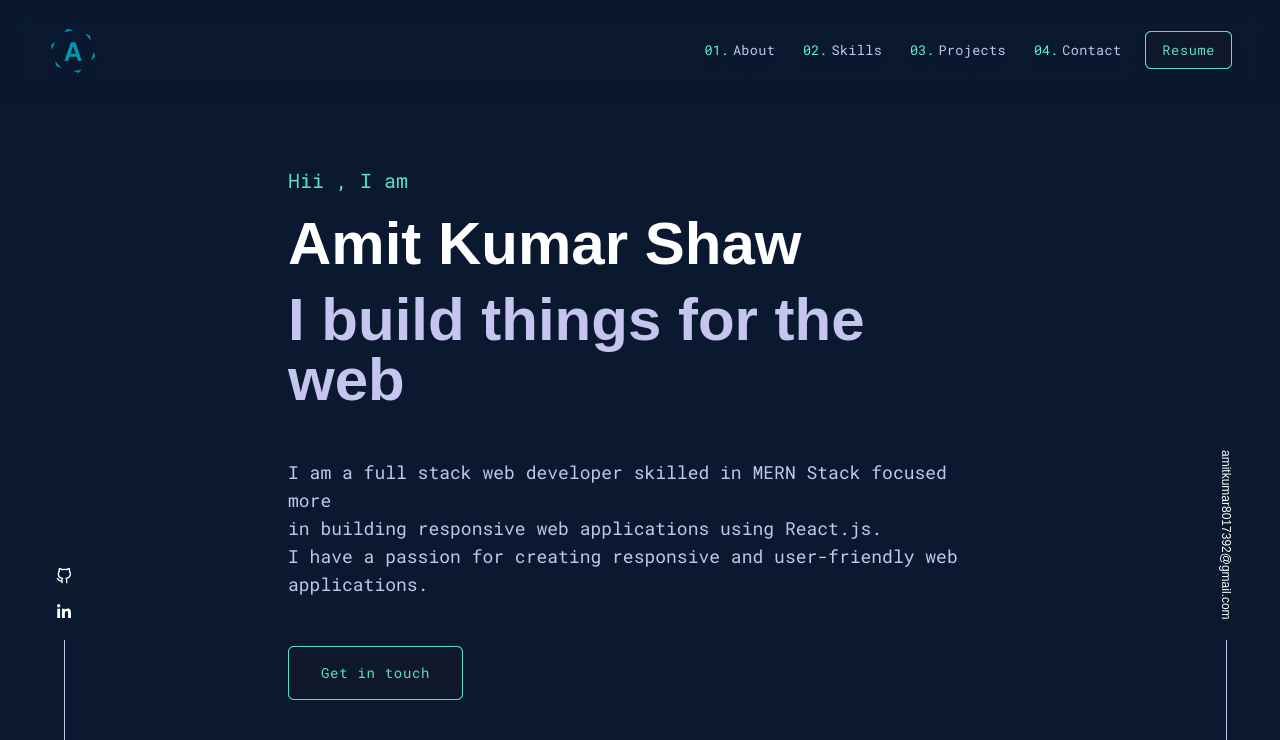
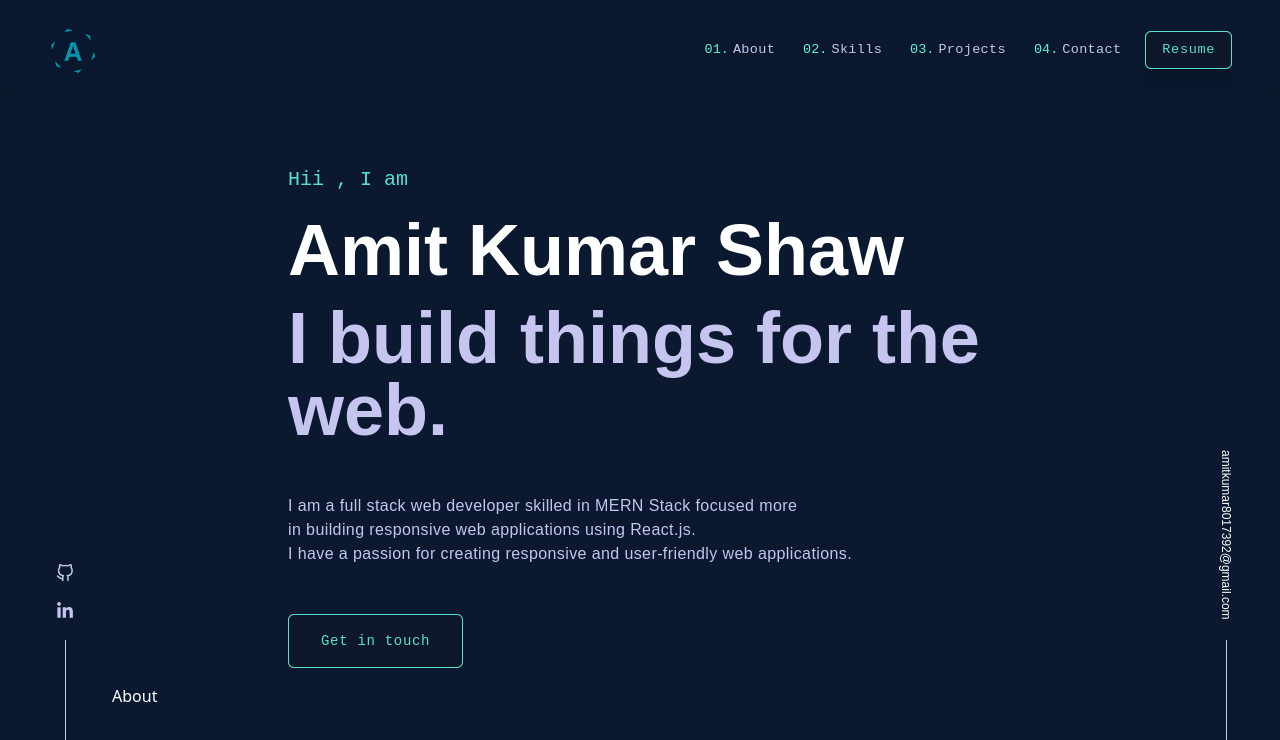
Before and after one commit to Amit-Shaw7/portfolio-2.0, a Next.js app: page / in a window 1280 px wide. Shown: the top 740 px of the page. Built offline with nearby package versions, Linux system fonts and the light colour scheme.

Commit message:
hero section added

```diff
--- a/app/globals.css
+++ b/app/globals.css
@@ -22,10 +22,10 @@ body,
 }
 
 .font-nunito {
-  font-family: 'Montserrat', sans-serif;
+  /* font-family: 'Montserrat', sans-serif;
   font-family: 'Nunito', sans-serif;
   font-family: 'Roboto', sans-serif;
-  font-family: 'Roboto Mono', monospace;
+  font-family: 'Roboto Mono', monospace; */
   font-family: 'Urbanist', sans-serif;
 }
 
--- a/app/layout.tsx
+++ b/app/layout.tsx
@@ -1,9 +1,6 @@
 import type { Metadata } from 'next'
-import { Roboto_Mono } from 'next/font/google'
 import './globals.css'
 import Navbar from '@/components/Navbar'
-
-const font = Roboto_Mono({ weight: '400', subsets: ['latin'] });
 
 export const metadata: Metadata = {
   title: 'Amit',
@@ -17,7 +14,7 @@ export default function RootLayout({
 }) {
   return (
     <html lang="en">
-      <body className={`bg-bg text-white ${font.className}`}>
+      <body className={`bg-bg text-white`}>
         <Navbar />
         {children}
       </body>
--- a/app/page.tsx
+++ b/app/page.tsx
@@ -1,5 +1,6 @@
 import Container from '@/components/Container'
 import Wrapper from '@/components/Wrapper'
+import About from '@/sections/About'
 import Hero from '@/sections/Hero'
 import Image from 'next/image'
 
@@ -9,6 +10,7 @@ export default function Home() {
       <Container>
         <Wrapper>
           <Hero />
+          <About />
         </Wrapper>
       </Container>
     </main>
--- a/components/Wrapper.tsx
+++ b/components/Wrapper.tsx
@@ -1,6 +1,5 @@
 import { socialLinks } from '@/constants/socialLinks'
 import React from 'react'
-import { FaGithub } from 'react-icons/fa'
 
 const Wrapper = ({
     children
@@ -10,6 +9,7 @@ const Wrapper = ({
     const email = "amitkumar8017392@gmail.com";
     return (
         <div className='w-full mt-[150px]'>
+            {/* -------------------------- left side social links -------------------------- */}
             <div
                 id='social-links'
                 aria-label='social-links'
@@ -20,7 +20,7 @@ const Wrapper = ({
                         socialLinks.map((item) => (
                             <a
                                 key={item.name}
-                                className='hover:text-highlight'
+                                className='hover:text-highlight hover:-translate-y-1 text-unselected transition duration-300 text-lg'
                                 href={item.url}
                             >
                                 <item.icon />
@@ -31,6 +31,8 @@ const Wrapper = ({
                 <div className='h-40 w-[1px] bg-unselected'></div>
             </div>
 
+
+            {/* -------------------------- hero component -------------------------- */}
             <div
                 id='main-content'
                 aria-label='main-content'
@@ -38,6 +40,8 @@ const Wrapper = ({
                 {children}
             </div>
 
+
+            {/* -------------------------- right side mail to link -------------------------- */}
             <div
                 id='mail-links'
                 aria-label='mail-links'
--- a/package.json
+++ b/package.json
@@ -3,7 +3,7 @@
   "version": "0.1.0",
   "private": true,
   "scripts": {
-    "dev": "next dev",
+    "dev": "next dev -p 8000",
     "build": "next build",
     "start": "next start",
     "lint": "next lint"
--- /dev/null
+++ b/sections/About.tsx
@@ -0,0 +1,11 @@
+import React from 'react'
+
+type Props = {}
+
+const About = (props: Props) => {
+  return (
+    <div>About</div>
+  )
+}
+
+export default About
--- a/sections/Hero.tsx
+++ b/sections/Hero.tsx
@@ -9,12 +9,12 @@ const Hero = (props: Props) => {
       <div className="w-full xl:px-44 lg:px-12 px-4 py-4 font-nunito">
         <div className='w-full'>
           <p className='text-xl text-highlight font-roboto'>Hii , I am</p>
-            <p className='text-4xl md:text-5xl lg:text-5xl xl:text-6xl font-bold mt-5'>Amit Kumar Shaw</p>
-            <p className='text-4xl md:text-5xl lg:text-5xl xl:text-6xl text-unselected font-bold text-unselecteds mt-4'>I build things for the web</p>
+          <p className='text-4xl md:text-5xl lg:text-5xl xl:text-7xl font-bold mt-5'>Amit Kumar Shaw</p>
+          <p className='text-4xl md:text-5xl lg:text-5xl xl:text-7xl text-unselected font-bold text-unselecteds mt-4'>I build things for the web.</p>
         </div>
 
-          <div className='my-12 font-roboto'>
-            <p className='text-unselected  text-sm lg:text-lg'>
+        <div className='my-12'>
+          <p className='text-unselected font-nunito tracking-wide text-sm lg:text-[16px] leading-6'>
             I am a full stack web developer skilled in MERN Stack focused more
             <br />
             in building responsive web applications using React.js.
@@ -23,7 +23,11 @@ const Hero = (props: Props) => {
           </p>
         </div>
 
-          <Button size='large' title='Get in touch' fullWidth={false} />
+        <Button
+          size='large'
+          title='Get in touch'
+          fullWidth={false}
+        />
       </div>
     </section>
   )
```
Lines whose indentation alone changed are shown as unchanged.
